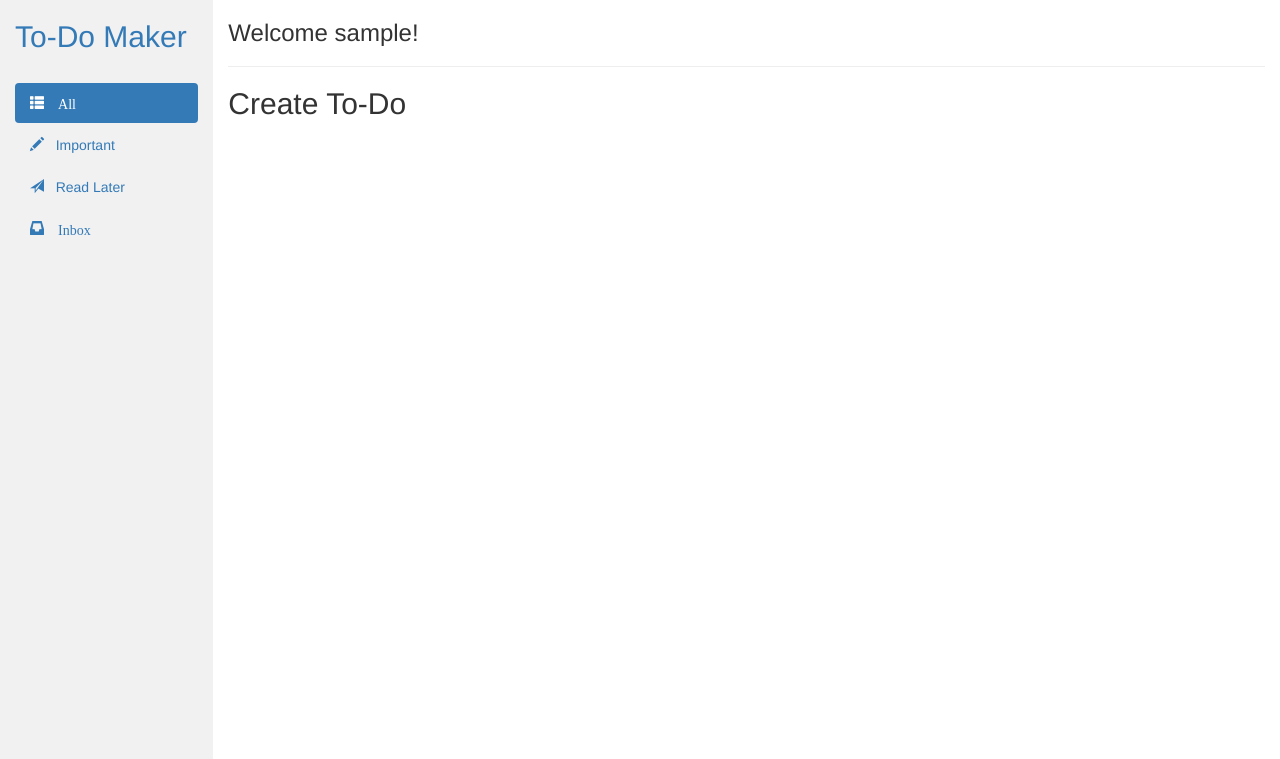
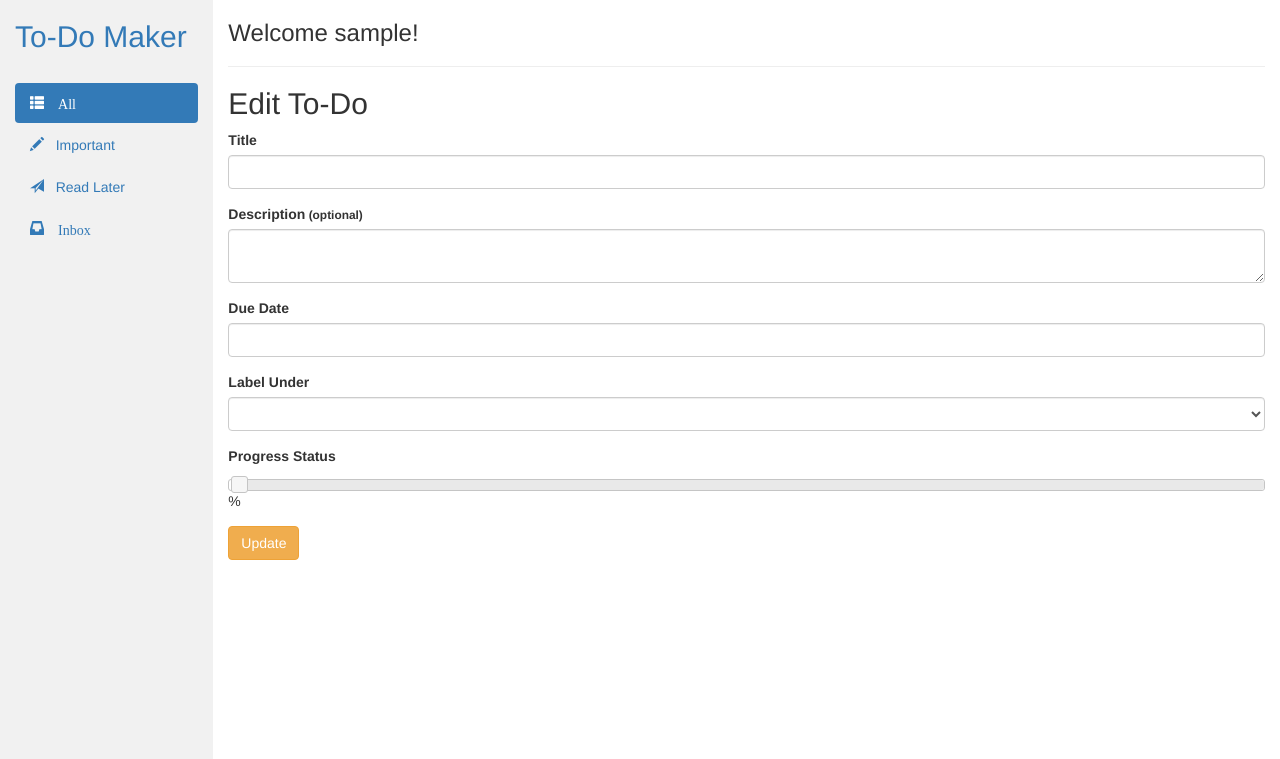
Before and after one commit to beevk/toDo, a PHP site: page /edit.php in a window 1280 px wide. Shown: the top 759 px of the page. Run offline with PHP 8.4, Linux system fonts and the light colour scheme; the visitor is signed in with stand-in values (Sample User, id 1); tables that the repository leaves empty or names only in its code hold one stand-in row (values such as "Sample post"); data that the repository does not hold is empty; some libraries are stand-ins or nearby versions.

Commit message:
corrected errors

```diff
--- a/classes/class.manageToDo.php
+++ b/classes/class.manageToDo.php
@@ -73,7 +73,7 @@
 
 		public function listIndividual ($username, $param) {
 			foreach ($param as $key => $value) {
-				$query = $this->link->query("SELECT * from todo WHERE $key = '$value' AND username = '$username' LIMIT 1");
+				$query = $this->link->query("SELECT * from todo WHERE $key = '$value' LIMIT 1");
 
 			}
 			$count = $query->rowCount();
--- a/css/style.css
+++ b/css/style.css
@@ -34,3 +34,6 @@ footer {
     	height: auto;
     }
 }
+#seekbar {
+  margin-top: 8px;
+}
--- a/edit.php
+++ b/edit.php
@@ -6,11 +6,11 @@
 
 <div id="mainContent">
 	<div id="head">
-		<h2> Create To-Do </h2>
+		<h2> Edit To-Do </h2>
 	</div>
 
 	<div id="mainBody">
-		<form method="post" action="addNew.php">
+		<form method="post" action="">
 			<?php
 				if(isset($err)) {
 					echo "<div class='alert alert-danger'> <strong> Error! </strong>" . $err . "</div>";
@@ -20,33 +20,44 @@
 					echo "<div class='alert alert-success'> <strong> Success! </strong>" . $success . "</div>";
 				}
 
+				$givenArray = array('Inbox', 'ReadLater', 'Important');
+				$selectedArray = array($list['label']);
+				$arrayRem = array_diff($givenArray, $selectedArray);
 			?>
-
-			<?php
-			foreach($listto as $key) { ?>
 
 			<div class="form-group">
 				<label for="title">Title</label>
-				<input type="text" class="form-control" name="title" id="value" value="<?php echo $key['title'];?>" >
+				<input type="text" class="form-control" name="title" id="value" value="<?php echo $list['title'];?>" >
 			</div>
 			<div class="form-group">
 				<label for="desc">Description<small> (optional)</small></label>
-				<textarea type="text" class="form-control" name="desc" id="desc"></textarea>
+				<textarea type="text" class="form-control" name="desc" id="desc"> <?php echo $list['description'];?> </textarea>
 			</div>
 			<div class="form-group">
 				<label for="due_date">Due Date</label>
-				<input type="text" class="form-control" name="due_date" id="due_date">
+				<input type="text" class="form-control" name="due_date" id="due_date" value="<?php echo $list['dueDate'];?>">
 			</div>
 			<div class="form-group">
 				<label for="label_under">Label Under</label>
 				<select name="label_under" class="form-control" id="label_under">
-
+					<option value="<?php echo $list['label'];?>"><?php echo $list['label'];?></option>
+					<?php
+						foreach ($arrayRem as $val) { ?>
+							<option value="<?php echo $val;?>"> <?php if($val=='ReadLater')echo "Read Later"; else echo $val; ?></option>
+					<?php	}
+					?>
 				</select>
 			</div>
 			<div class="form-group">
-				<input type="submit" name="create_todo" id="create_todo" value="Update" class="btn btn-warning">
+				<label for="progressValue">Progress Status</label>
+				<div id="seekbar"></div>
+				<div id="progress"> <?php echo $list['progress'];?> % </div>
+				<input type="hidden" name="progressValue" value="<?php echo $list['progress'];?>" id="progressValue">
 			</div>
-		<?php } ?>
+			<div class="form-group">
+				<input type="submit" name="edit_todo" id="edit_todo" value="Update" class="btn btn-warning">
+			</div>
+		<?php //} ?>
 		</form>
 	</div>
 </div>
--- a/statics/header.php
+++ b/statics/header.php
@@ -23,7 +23,20 @@
                 changeMonth: true,
                 changeYear: true
             });
+            $( "#seekbar" ).slider({
+                range: "max",
+                min: 1,
+                max: 100,
+                value: 2,
+                slide: function( event, ui ) {
+                    $( "#progress" ).html( ui.value + '%');
+                    $( "#progressValue" ).val( ui.value );
+                }
+            });
+            $( "#progress" ).val( $( "#seekbar" ).slider( "value" ) );
         } );
+
+  </script>
   </script>
 </head>
 <body>
```
